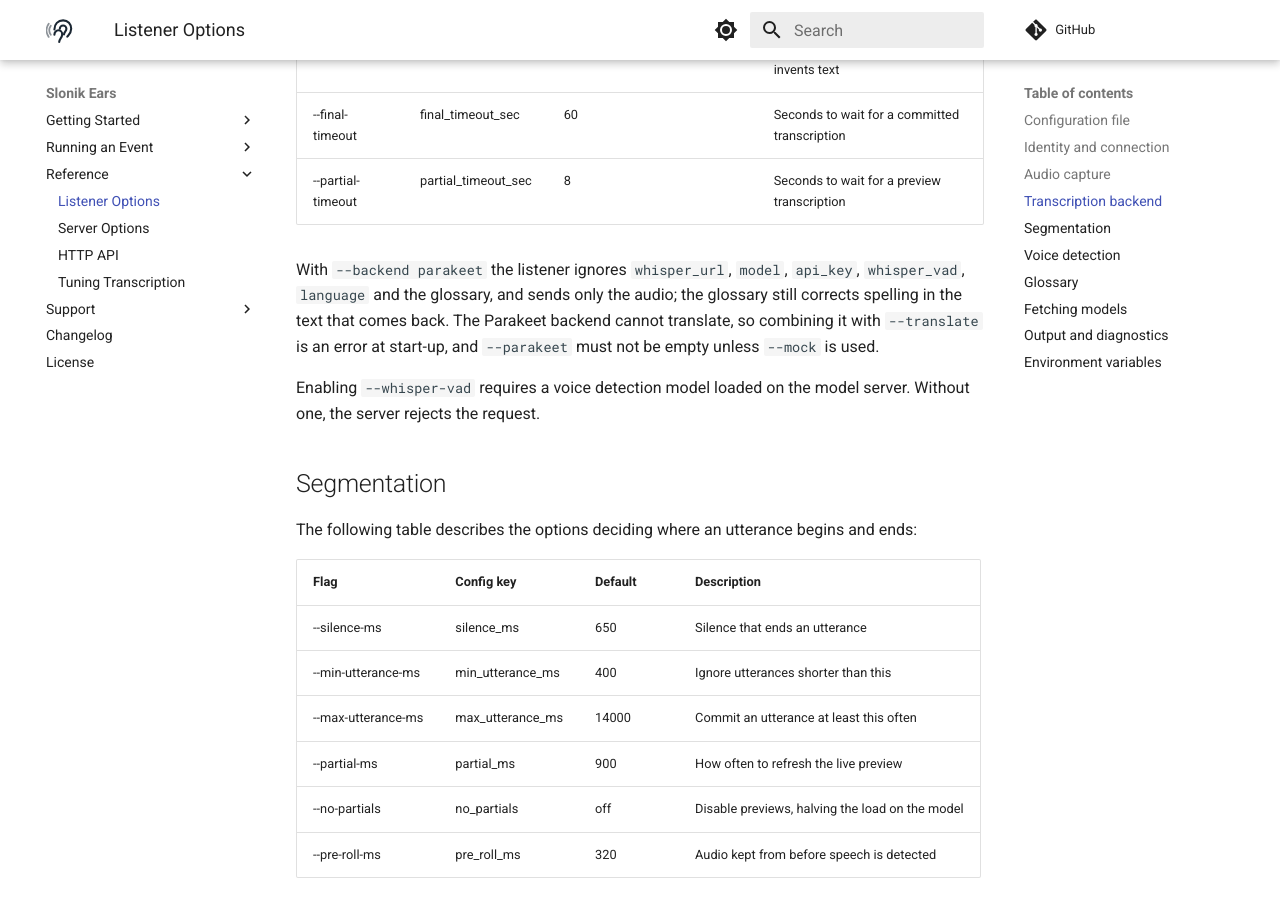
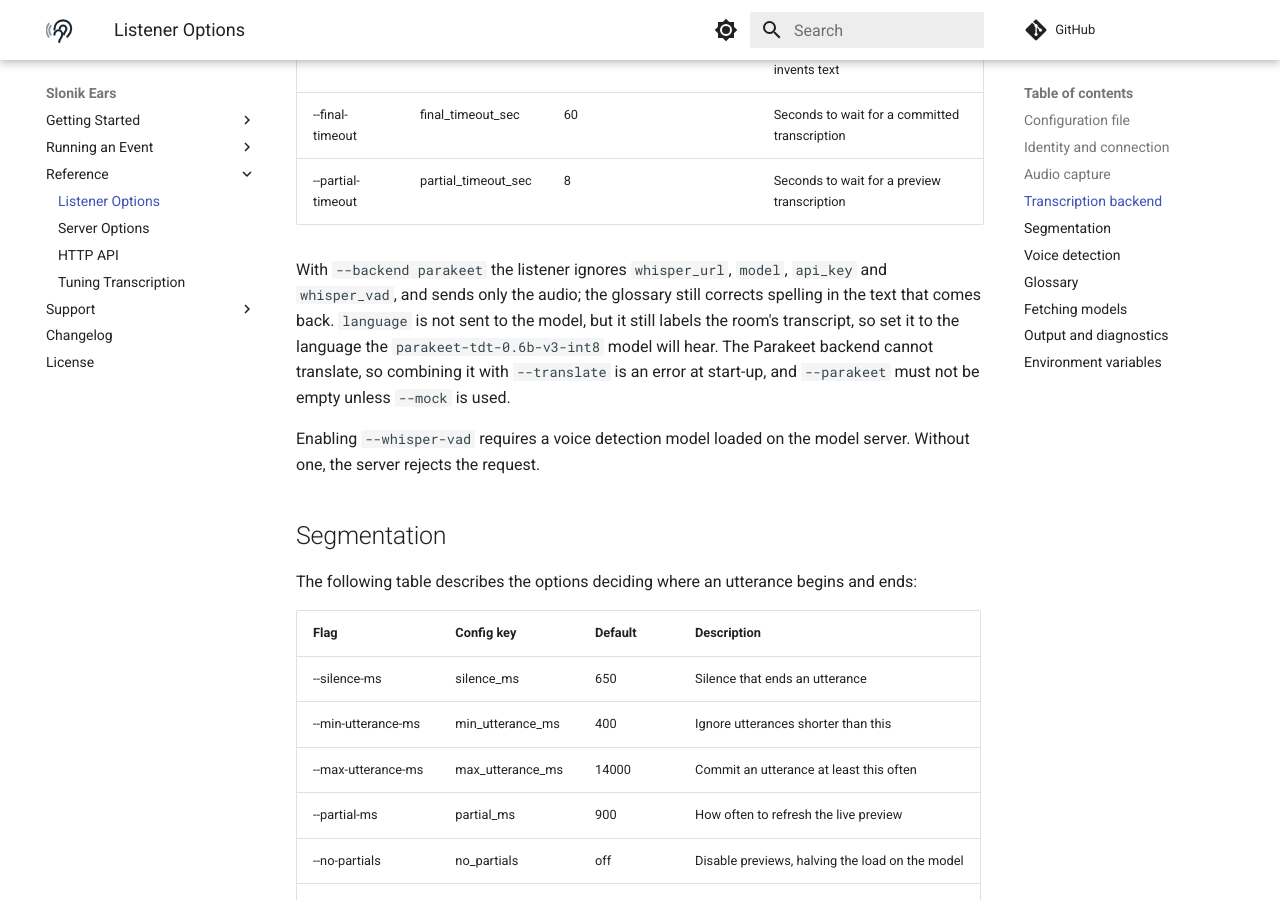
Before and after one commit to dpage/slonik-ears, an MkDocs documentation site: the page built from docs/listener_reference.md, in a window 1280 px wide and 900 px high, scrolled down 4265 px. Built offline with MkDocs 1.6.1 and Material for MkDocs 9.7.7, drawn with Linux system fonts in a browser that asks for light colours; comment, search, counter and statistics services are not loaded; some of the changed text lies outside the part shown.

Commit message:
Address the final review of the Parakeet backend

```diff
--- a/docs/listener_reference.md
+++ b/docs/listener_reference.md
@@ -45,7 +45,7 @@ channel: ""
 # Which transcription backend to use: whisper (the default) or parakeet, which
 # talks to a sherpa-onnx WebSocket server. With parakeet the whisper settings
 # below, and the language and vocabulary, are not sent, and translate must be
-# false.
+# false; language still labels the room's transcript.
 # backend: parakeet
 # parakeet_url: "ws://127.0.0.1:8082"
 backend: whisper
@@ -175,9 +175,10 @@ model:
 | --partial-timeout | partial_timeout_sec | 8 | Seconds to wait for a preview transcription |
 
 With `--backend parakeet` the listener ignores `whisper_url`, `model`,
-`api_key`, `whisper_vad`, `language` and the glossary, and sends only
-the audio; the glossary still corrects spelling in the text that comes
-back. The Parakeet backend cannot translate, so combining it with
+`api_key` and `whisper_vad`, and sends only the audio; the glossary
+still corrects spelling in the text that comes back. `language` is not
+sent to the model, but it still labels the room's transcript, so set
+it to the language the `parakeet-tdt-0.6b-v3-int8` model will hear. The Parakeet backend cannot translate, so combining it with
 `--translate` is an error at start-up, and `--parakeet` must not be
 empty unless `--mock` is used.
 
```
Also changed, not shown: docs/debian.md (+7 -0 lines), 4 other files.
